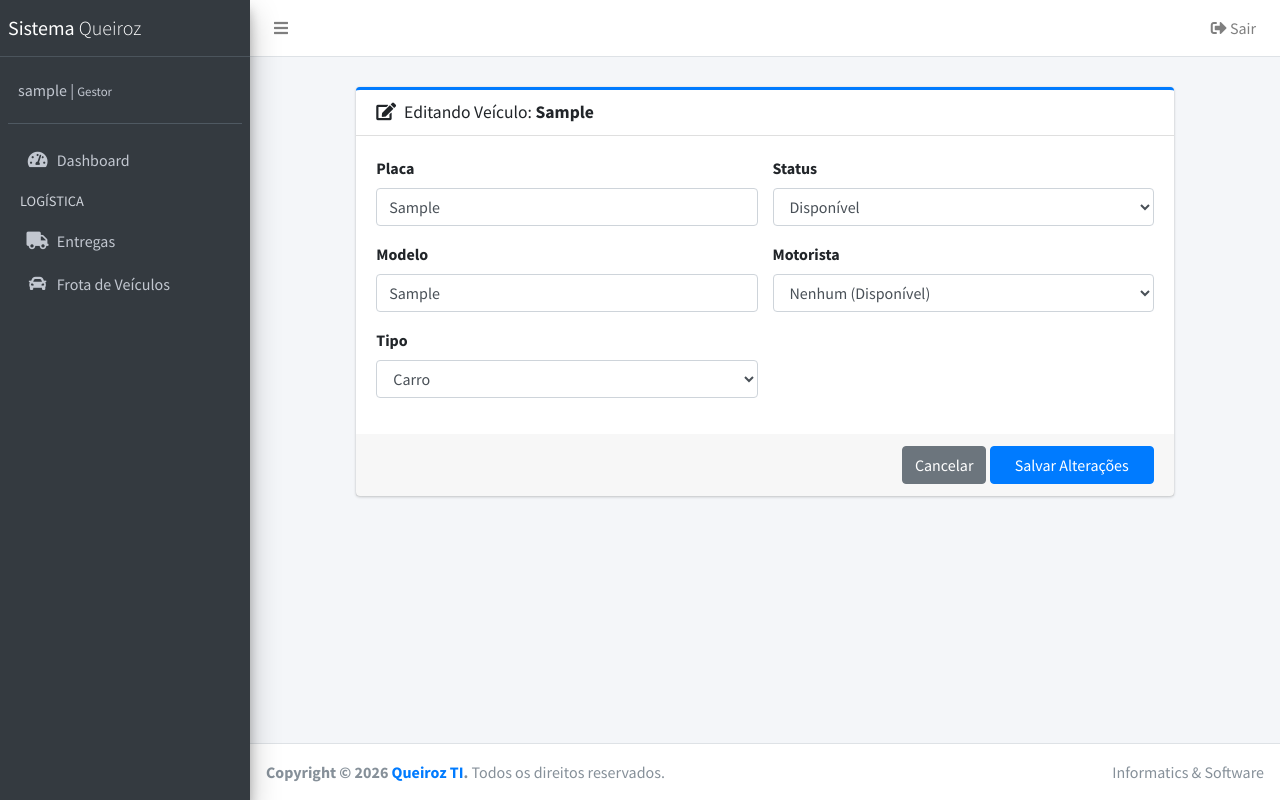
After one commit to Dyonathan-Queiroz/Sistema-de-entrega, a Django app: page /veiculo/editar/1/ in a window 1280 px wide. The commit adds this page. Run offline with Django 4.2, Linux system fonts and the light colour scheme; a user stored in the database is signed in; tables that the repository leaves empty hold one stand-in row (values such as "Sample post"); some libraries are stand-ins or nearby versions.

Commit message:
"feat: implementa CRUD completo de veículos com interface AdminLTE" "Funcionalidades incluídas: - Cadastro de veículos com validação de placa duplicada. - Listagem com ícones dinâmicos do FontAwesome para Tipo de Veículo. - Edição de dados e motorista responsável. - Exclusão com confirmação em JavaScript. - Alertas de erro e sucesso integrados ao template."

```diff
--- /dev/null
+++ b/entregas/forms.py
@@ -0,0 +1,34 @@
+from django import forms
+from .models import Veiculo, Usuario
+
+class VeiculoForm(forms.ModelForm):
+    TIPO_CHOICES = (
+        ('carro', 'Carro'),
+        ('moto', 'Moto'),
+        ('caminhao', 'Caminhão'),
+    )
+
+    tipo = forms.ChoiceField(
+        choices=TIPO_CHOICES,
+        widget=forms.Select(attrs={'class': 'form-control'})
+    )
+
+    motorista = forms.ModelChoiceField(
+        queryset=Usuario.objects.filter(perfil='entregador'),
+        required=False,
+        label="Motorista Responsável",
+        empty_label="Nenhum (Disponível)",
+        widget=forms.Select(attrs={'class': 'form-control select2'})
+    )
+
+    class Meta:
+        model = Veiculo
+        fields = ['placa', 'modelo', 'tipo', 'status', 'motorista']
+        widgets = {
+            'placa': forms.TextInput(attrs={'class': 'form-control', 'placeholder': 'ABC-1234'}),
+            'modelo': forms.TextInput(attrs={'class': 'form-control', 'placeholder': 'Ex: Fiat Fiorino'}),
+            'status': forms.Select(attrs={'class': 'form-control'}),
+        }
+        def clean_placa(self):
+            placa = self.cleaned_data.get('placa')
+            return placa.upper() # Salva sempre como ABC-1234
--- a/entregas/models.py
+++ b/entregas/models.py
@@ -36,8 +36,19 @@ class Veiculo(models.Model):
     placa = models.CharField(max_length=10, unique=True)
     tipo = models.CharField(max_length=20, help_text="Ex: Carro, Moto, Caminhão")
     status = models.CharField(max_length=20, choices=STATUS_CHOICES, default='disponivel')
-    filial = models.ForeignKey(Filial, on_delete=models.CASCADE, related_name='veiculos')
-    motorista_atual = models.ForeignKey(Usuario, on_delete=models.SET_NULL, null=True, blank=True, limit_choices_to={'perfil': 'entregador'})
+
+    # Permitir null e blank resolve o IntegrityError (1048)
+    filial = models.ForeignKey(Filial, on_delete=models.CASCADE, null=True, blank=True)
+
+    # Alterado para 'motorista' para alinhar com o forms.py e views.py
+    motorista = models.ForeignKey(
+        Usuario,
+        on_delete=models.SET_NULL,
+        null=True,
+        blank=True,
+        limit_choices_to={'perfil': 'entregador'},
+        related_name='veiculos'
+    )
 
     def __str__(self):
         return f"{self.modelo} - {self.placa}"
--- a/entregas/templates/entregas/base.html
+++ b/entregas/templates/entregas/base.html
@@ -60,9 +60,9 @@
             </a>
           </li>
           <li class="nav-item">
-            <a href="#" class="nav-link">
-              <i class="nav-icon fas fa-car"></i>
-              <p>Frota de Veículos</p>
+            <a href="{% url 'cadastro_veiculo' %}" class="nav-link">
+            <i class="nav-icon fas fa-car"></i>
+            <p>Frota de Veículos</p>
             </a>
           </li>
           {% endif %}
--- /dev/null
+++ b/entregas/templates/entregas/editar_veiculo.html
@@ -0,0 +1,35 @@
+{% extends 'entregas/base.html' %}
+
+{% block content %}
+<div class="container-fluid">
+    <div class="row justify-content-center">
+        <div class="col-md-10">
+            <div class="card card-primary card-outline">
+                <div class="card-header">
+                    <h3 class="card-title"><i class="fas fa-edit mr-2"></i>Editando Veículo: <strong>{{ veiculo.placa }}</strong></h3>
+                </div>
+                <form method="post">
+                    {% csrf_token %}
+                    <div class="card-body">
+                        <div class="row">
+                            <div class="col-md-6">
+                                <div class="form-group"><label>Placa</label>{{ form.placa }}</div>
+                                <div class="form-group"><label>Modelo</label>{{ form.modelo }}</div>
+                                <div class="form-group"><label>Tipo</label>{{ form.tipo }}</div>
+                            </div>
+                            <div class="col-md-6">
+                                <div class="form-group"><label>Status</label>{{ form.status }}</div>
+                                <div class="form-group"><label>Motorista</label>{{ form.motorista }}</div>
+                            </div>
+                        </div>
+                    </div>
+                    <div class="card-footer text-right">
+                        <a href="{% url 'cadastro_veiculo' %}" class="btn btn-secondary">Cancelar</a>
+                        <button type="submit" class="btn btn-primary px-4">Salvar Alterações</button>
+                    </div>
+                </form>
+            </div>
+        </div>
+    </div>
+</div>
+{% endblock %}
--- a/entregas/urls.py
+++ b/entregas/urls.py
@@ -5,4 +5,7 @@ urlpatterns = [
     path('login/', views.login_view, name='login'),
     path('logout/', views.logout_view, name='logout'),
     path('', views.dashboard, name='dashboard'), # Página inicial após login
+    path('veiculos/novo/', views.cadastro_veiculo, name='cadastro_veiculo'), # Cadastro de veiculos
+    path('veiculo/excluir/<int:pk>/', views.excluir_veiculo, name='excluir_veiculo'), # Excluir veiculos
+    path('veiculo/editar/<int:pk>/', views.editar_veiculo, name='editar_veiculo'), # Editar Veiculos
 ]
--- a/entregas/views.py
+++ b/entregas/views.py
@@ -2,7 +2,10 @@ from django.shortcuts import render, redirect
 from django.contrib.auth import authenticate, login, logout
 from django.contrib import messages
 from django.contrib.auth.decorators import login_required
+from django.shortcuts import get_object_or_404
 from .models import Entrega # Importe seus modelos conforme precisar
+from .forms import VeiculoForm
+
 
 def login_view(request):
     # Se o usuário já estiver logado, manda direto para o dashboard
@@ -90,3 +93,49 @@ def dashboard(request):
         return render(request, 'entregas/dashboard_entregador.html', context)
 
     return render(request, 'entregas/dashboard_operador.html', context)
+
+@login_required
+def cadastro_veiculo(request):
+    if request.method == 'POST':
+        form = VeiculoForm(request.POST)
+        if form.is_valid():
+            veiculo = form.save(commit=False)
+            if not veiculo.filial and hasattr(request.user, 'filial'):
+                veiculo.filial = request.user.filial
+            veiculo.save()
+            messages.success(request, f"Veículo {veiculo.placa} cadastrado!")
+            return redirect('cadastro_veiculo') # Recarrega a página para limpar o form
+    else:
+        form = VeiculoForm()
+
+    # Buscamos todos os veículos para a tabela
+    veiculos = Veiculo.objects.all().order_by('-id')
+
+    return render(request, 'entregas/cadastro_veiculo.html', {
+        'form': form,
+        'veiculos': veiculos
+    })
+
+@login_required
+def excluir_veiculo(request, pk):
+    veiculo = get_object_or_404(Veiculo, pk=pk)
+    placa = veiculo.placa
+    veiculo.delete()
+    messages.warning(request, f"Veículo {placa} removido com sucesso!")
+    return redirect('cadastro_veiculo')
+
+@login_required
+def editar_veiculo(request, pk):
+    veiculo = get_object_or_404(Veiculo, pk=pk)
+
+    if request.method == 'POST':
+        # Aqui o 'instance=veiculo' faz o Django entender que é um UPDATE, não um novo INSERT
+        form = VeiculoForm(request.POST, instance=veiculo)
+        if form.is_valid():
+            form.save()
+            messages.success(request, f"Veículo {veiculo.placa} atualizado com sucesso!")
+            return redirect('cadastro_veiculo')
+    else:
+        form = VeiculoForm(instance=veiculo)
+
+    return render(request, 'entregas/editar_veiculo.html', {'form': form, 'veiculo': veiculo})
```
Also changed, not shown: entregas/templates/entregas/cadastro_veiculo.html (added, +151 -0 lines), entregas/migrations/0002_alter_veiculo_filial.py (added), entregas/migrations/0003_remove_veiculo_motorista_atual_veiculo_motorista.py (added).
